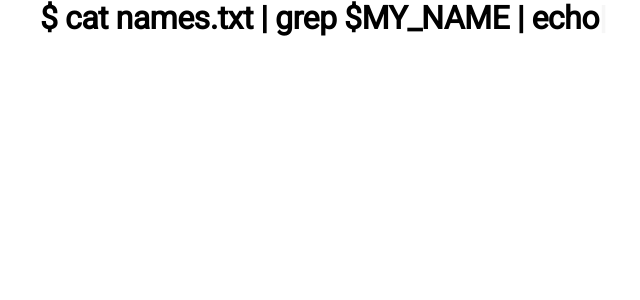
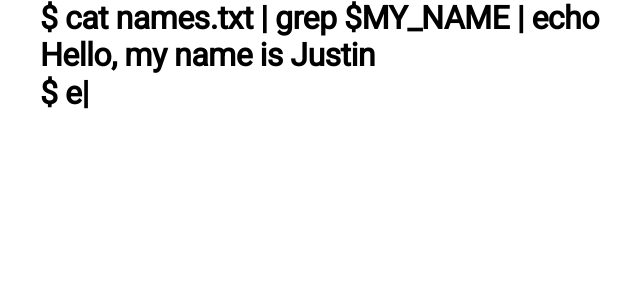
Before and after one commit to jpal91/resume, a Next.js app: page / in a window 1280 px wide. Shown: the top 300 px of the page, without its empty margins (24-664 px from the left). Built offline with nearby package versions, Linux system fonts and the light colour scheme.

Commit message:
Update index.js

```diff
--- a/pages/index.js
+++ b/pages/index.js
@@ -1,14 +1,39 @@
-import React, { useState, useRef } from 'react'
+import React, { useState, useRef, useEffect } from 'react'
 import Typed from 'react-typed'
 import Head from "next/head";
 import Grid from "@mui/material/Grid";
 import Container from "@mui/material/Container";
 import Typography from "@mui/material/Typography";
 import Box from '@mui/material/Box'
+import Fade from '@mui/material/Fade';
 
 const Home = () => {
 	const [typeState, setTypeState] = useState(1)
-	let tRef = useRef()
+	const [fade, setFade] = useState(false)
+	let [tRef1, tRef2] = [useRef(), useRef()]
+	const cb = () => setFade(true)
+	let observer = new IntersectionObserver(cb, {root: document.querySelector('#test'), threshold: 0.5})
+
+
+	useEffect(() => {
+
+		if (typeState == 1) {
+			return
+		}
+
+		const conductor = (ts) => {
+			switch(ts) {
+				case 1:
+					tRef1.current.toggle()
+					break;
+				case 2:
+					tRef2.current.toggleBlinking()
+					setTimeout(() => tRef2.current.start(), 1000)
+					break;
+			}
+		}
+		conductor(typeState)
+	}, [typeState])
 
 	return (
 		<>
@@ -16,22 +41,48 @@ const Home = () => {
 				<title>Resume</title>
 			</Head>
 			<Container sx={{ width: '100%' }}>
-				<Grid xs={12} sx={{ display: 'flex', flexDirection: 'column', alignItems: 'center' }}>
+				<Grid item xs={12} sx={{ display: 'flex', flexDirection: 'column', alignItems: 'center' }}>
 					<Box sx={{ width: '100%' }}>
 						<Typography variant='h1'>
 							<span>$ </span>
 							<Typed
-								// typedRef={(typed) => tRef = typed}
-								ref={tRef}
+								typedRef={(typed) => tRef1.current = typed}
+								// autoInsertCss
 								strings={[' cat names.txt | grep $MY_NAME | echo']}
 								typeSpeed={50}
 								onComplete={() => {
-									tRef.current.typed.showCursor = false
-									console.log(tRef)
+									setTimeout(() => {
+										setTypeState(2)
+										tRef1.current.cursor.hidden = true
+									}, 2000)
+									// setTypeState(2)
+									console.log(tRef1)
+								}}
+								onStringTyped={() => console.log('here')}
+							/>
+						</Typography>
+						<Typography variant='h1' sx={{ display: typeState < 2 ? 'none' : ''}}>Hello, my name is Justin</Typography>
+						<Typography variant='h1' sx={{ display: typeState < 2 ? 'none' : ''}}>
+							<span>$ </span>
+							<Typed
+								typedRef={(typed) => tRef2.current = typed}
+								strings={['echo $MY_GREETING']}
+								stopped
+								startDelay={1000}
+								typeSpeed={50}
+								onStringTyped={() => {
+									setTimeout(() => {
+										tRef2.current.cursor.hidden = true
+										setTypeState(3)
+										setFade(true)
+									}, 2000)
 								}}
 							/>
 						</Typography>
-						<Typography variant='h1' sx={{ display: typeState < 2 ? 'none' : ''}}>$</Typography>
+						<Typography variant='h1' sx={{ display: typeState < 3 ? 'none' : ''}}>Welcome to my Resume</Typography>
+					</Box>
+					<Box sx={{ mt: 100 }}>
+						<Fade in={fade} timeout={ {enter: 1000} }><Typography id='test'>Test</Typography></Fade>
 					</Box>
 				</Grid>
 			</Container>
```
